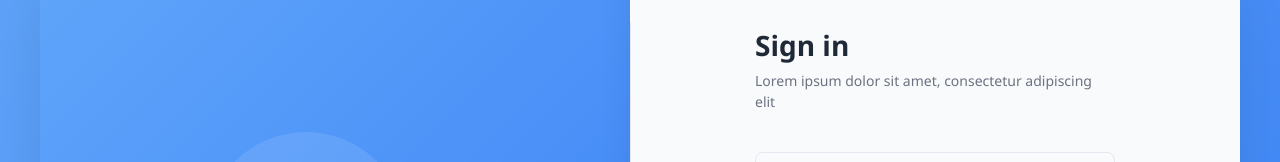
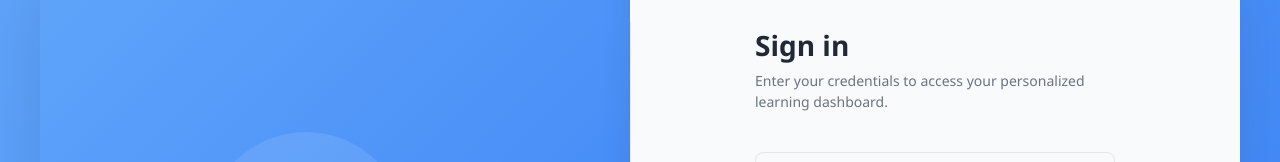
Before and after one commit to AABITH-ROSHAN/SmartLearn-OnlineLearning, a React (Vite) app: page /login in a window 1280 px wide. Shown: the part 138-300 px from the top of the page. Built offline with nearby package versions, Linux system fonts and the light colour scheme.

Commit message:
Update Loginpage.jsx

```diff
--- a/src/Entrypages/Loginpage.jsx
+++ b/src/Entrypages/Loginpage.jsx
@@ -54,7 +54,7 @@ export default function Loginpage() {
         <div className="form-section">
           <form className="form-container" onSubmit={handleLogin}>
             <h2>Sign in</h2>
-            <p className="form-subtitle">Lorem ipsum dolor sit amet, consectetur adipiscing elit</p>
+            <p className="form-subtitle">Enter your credentials to access your personalized learning dashboard.</p>
 
             {/* Email */}
             <div className="input-group">
```
